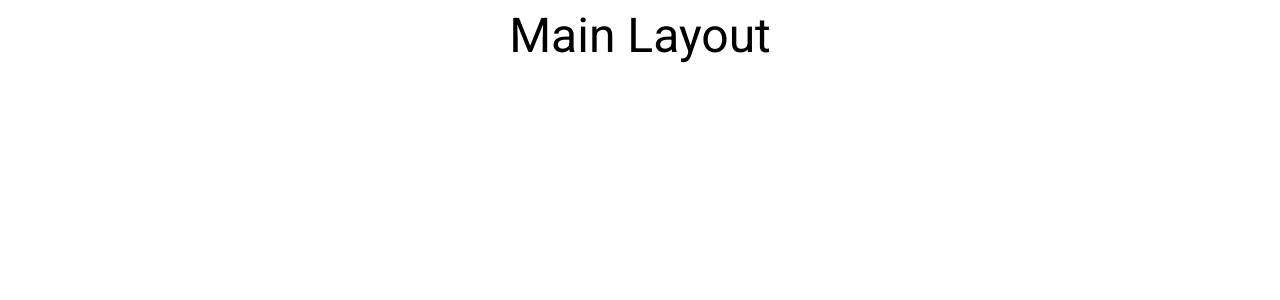
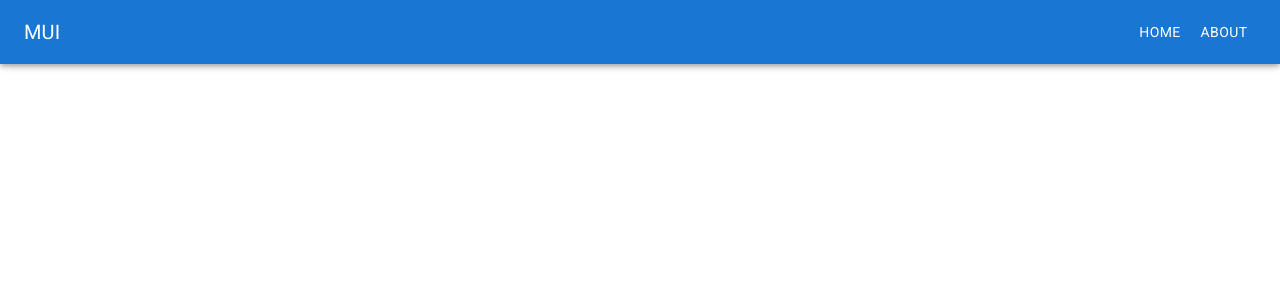
Before and after one commit to neominalsolutions/react-routing, a React (Vite) app: page / in a window 1280 px wide. Shown: the top 300 px of the page. Built offline with nearby package versions, Linux system fonts and the light colour scheme.

Commit message:
Drawer And Navbar

```diff
--- /dev/null
+++ b/src/layout/drawer.tsx
@@ -0,0 +1,37 @@
+import Box from '@mui/material/Box';
+import Divider from '@mui/material/Divider';
+import List from '@mui/material/List';
+import ListItem from '@mui/material/ListItem';
+import ListItemButton from '@mui/material/ListItemButton';
+import ListItemText from '@mui/material/ListItemText';
+import Typography from '@mui/material/Typography';
+
+const Drawer = () => {
+	const navItems = [
+		{
+			name: 'Home',
+			path: '/',
+		},
+		{ name: 'About', path: '/about' },
+	];
+
+	return (
+		<Box sx={{ textAlign: 'center' }}>
+			<Typography variant="h6" sx={{ my: 2 }}>
+				MUI
+			</Typography>
+			<Divider />
+			<List>
+				{navItems.map((item, index) => (
+					<ListItem key={index} disablePadding>
+						<ListItemButton sx={{ textAlign: 'center' }}>
+							<ListItemText primary={item.name} />
+						</ListItemButton>
+					</ListItem>
+				))}
+			</List>
+		</Box>
+	);
+};
+
+export default Drawer;
--- a/src/layout/main.layout.tsx
+++ b/src/layout/main.layout.tsx
@@ -1,5 +1,5 @@
 import Container from '@mui/material/Container';
-import Typography from '@mui/material/Typography';
+import Navbar from './navbar';
 
 function MainLayout() {
 	return (
@@ -10,7 +10,9 @@ function MainLayout() {
 				justifyContent: 'center',
 			}}
 		>
-			<Typography variant="h3">Main Layout</Typography>
+			{/* <Typography variant="h3">Main Layout</Typography> */}
+
+			<Navbar />
 		</Container>
 	);
 }
--- a/src/layout/navbar.tsx
+++ b/src/layout/navbar.tsx
@@ -5,10 +5,17 @@ import Toolbar from '@mui/material/Toolbar';
 import Typography from '@mui/material/Typography';
 import Box from '@mui/material/Box';
 import MenuIcon from '@mui/icons-material/Menu';
+import Drawer from './drawer';
+import { useState } from 'react';
+import Container from '@mui/material/Container';
 
 function NavBar() {
+	// drawer göster gizle işlemi
+	const [visible, setVisible] = useState(false);
+
 	const handleDrawerToggle = () => {
 		console.log('drawer');
+		setVisible(!visible);
 	};
 
 	const navItems = [
@@ -20,6 +27,7 @@ function NavBar() {
 	];
 
 	return (
+		<>
 			<AppBar component="nav">
 				<Toolbar>
 					<IconButton
@@ -47,6 +55,15 @@ function NavBar() {
 					</Box>
 				</Toolbar>
 			</AppBar>
+
+			{/* visible true ise domda göster değilse gösterme */}
+
+			{visible && (
+				<Container maxWidth="xl">
+					<Drawer />
+				</Container>
+			)}
+		</>
 	);
 }
 
```
Lines whose indentation alone changed are shown as unchanged.
